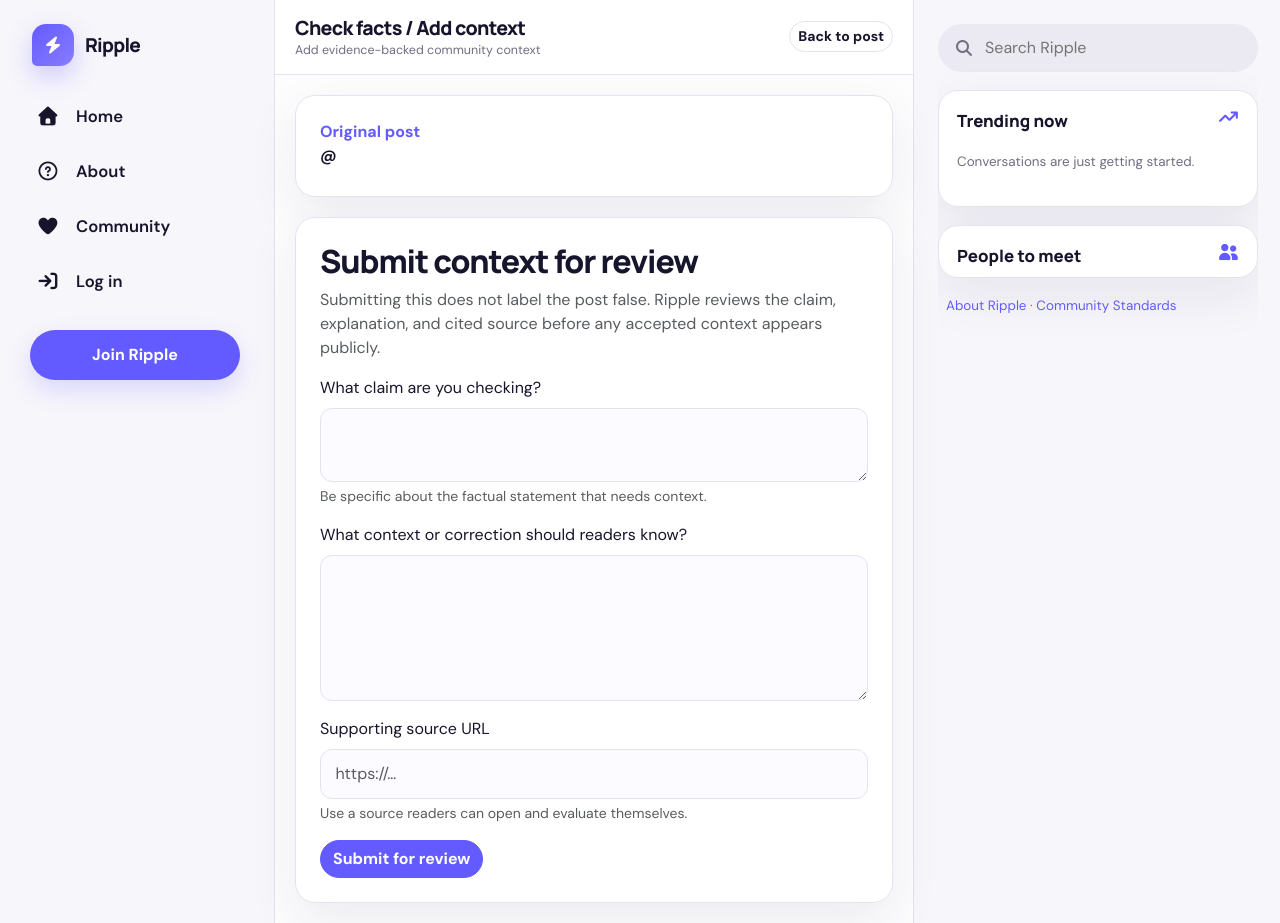
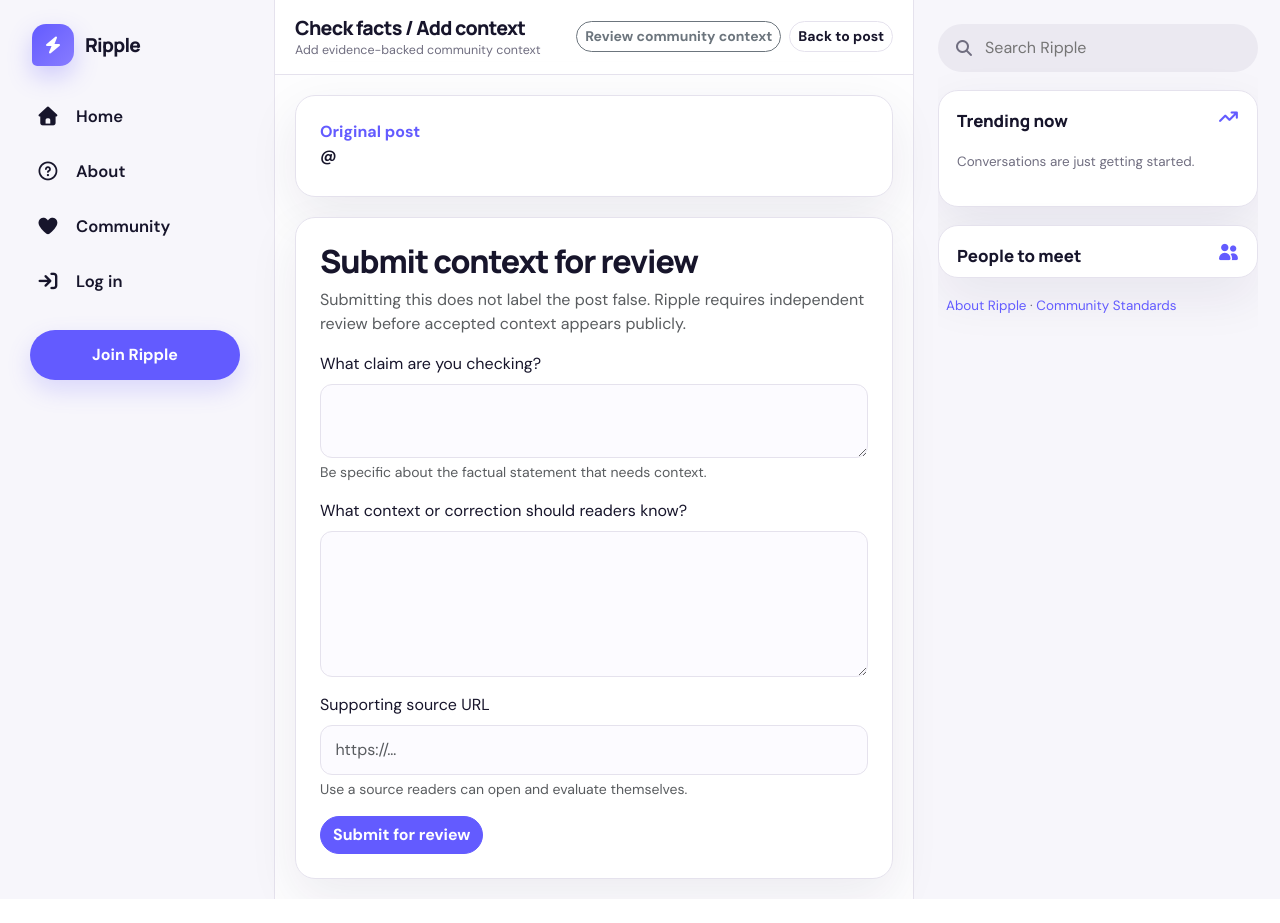
Before and after one commit to drakeg/twitclone, a Python web app: template templates/fact_context_submit.html in a window 1280 px wide. After the commit the page ends 899 px from the top, so only its background shows below. Run offline with Jinja, Linux system fonts and the light colour scheme; the template is opened without the code that fills it, so the values that code supplies are empty.

Commit message:
Link fact context submission to community review

```diff
--- a/templates/fact_context_submit.html
+++ b/templates/fact_context_submit.html
@@ -1,7 +1,7 @@
 {% extends "base.html" %}
 {% block title %}Check facts / Add context · Ripple{% endblock %}
 {% block content %}
-<header class="page-header"><div><h1>Check facts / Add context</h1><small>Add evidence-backed community context</small></div><a class="btn btn-secondary btn-sm" href="{{ url_for('post_detail', tweet_id=tweet.id) }}">Back to post</a></header>
+<header class="page-header"><div><h1>Check facts / Add context</h1><small>Add evidence-backed community context</small></div><div class="d-flex gap-2"><a class="btn btn-outline-secondary btn-sm" href="{{ url_for('community.context_review_queue') }}">Review community context</a><a class="btn btn-secondary btn-sm" href="{{ url_for('post_detail', tweet_id=tweet.id) }}">Back to post</a></div></header>
 <section class="surface-card">
   <span class="auth-kicker">Original post</span>
   <p class="mb-1"><strong>@{{ tweet.user.username }}</strong></p>
@@ -9,7 +9,7 @@
 </section>
 <section class="surface-card">
   <h2>Submit context for review</h2>
-  <p class="text-muted">Submitting this does not label the post false. Ripple reviews the claim, explanation, and cited source before any accepted context appears publicly.</p>
+  <p class="text-muted">Submitting this does not label the post false. Ripple requires independent review before accepted context appears publicly.</p>
   <form method="POST">
     <input type="hidden" name="csrf_token" value="{{ csrf_token() }}">
     <div class="mb-3"><label class="form-label" for="claim">What claim are you checking?</label><textarea class="form-control" id="claim" name="claim" maxlength="300" rows="2" required>{{ request.form.get('claim', '') }}</textarea><div class="form-text">Be specific about the factual statement that needs context.</div></div>
```
